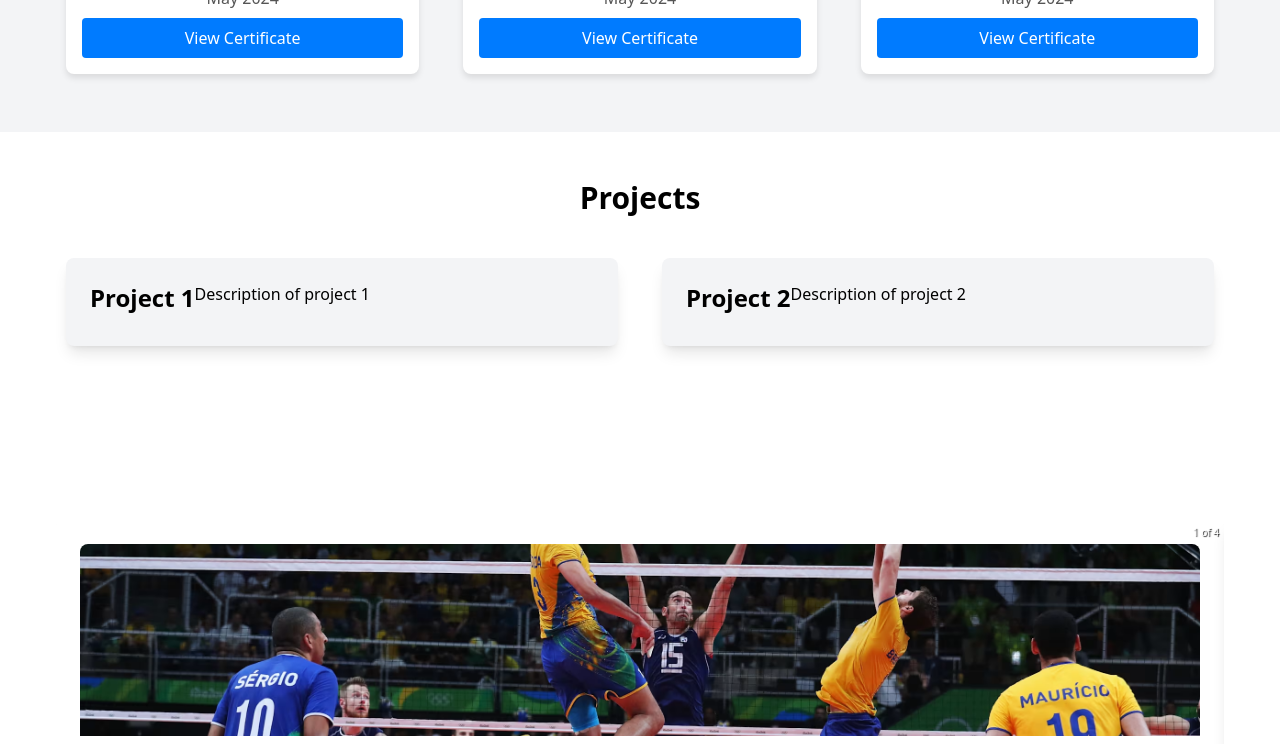
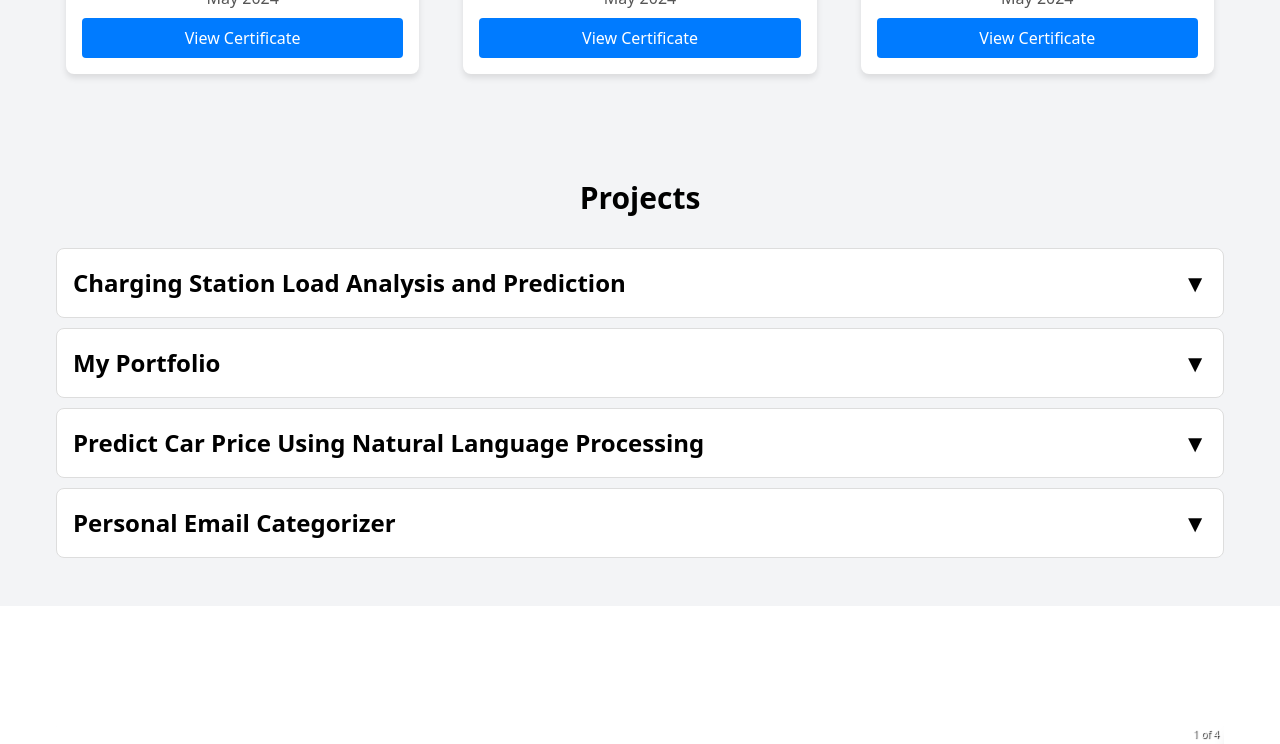
Before and after one commit to vr-23/portfolio, a React (Create React App) app: page / in a window 1280 px wide. Shown: the part 3200-3944 px from the top of the page. Built offline with nearby package versions, Linux system fonts and the light colour scheme.

Commit message:
added project details

```diff
--- a/src/Static/static.js
+++ b/src/Static/static.js
@@ -5,22 +5,23 @@ import vinxLogo from "../assets/vinxLogo.jpeg";
 
 export const certifications = [
   {
-      title: 'Azure Data Fundamentals',
-      issuer: 'Microsoft Certified',
-      date: 'May 2024',
-      certificateURL: 'https://www.linkedin.com/in/vishnu-vardhan-reddy-sudireddy-363839130/overlay/1716423106902/single-media-viewer/?profileId=ACoAACAo0bsBDIAyxSI8Hb46DwoGbNSZ2Ny6pbU',
+    title: "Azure Data Fundamentals",
+    issuer: "Microsoft Certified",
+    date: "May 2024",
+    certificateURL:
+      "https://www.linkedin.com/in/vishnu-vardhan-reddy-sudireddy-363839130/overlay/1716423106902/single-media-viewer/?profileId=ACoAACAo0bsBDIAyxSI8Hb46DwoGbNSZ2Ny6pbU",
   },
   {
-      title: 'SQL Advanced',
-      issuer: 'Hacker Rank',
-      date: 'May 2024',
-      certificateURL: 'https://www.hackerrank.com/certificates/0624bc9802aa',
+    title: "SQL Advanced",
+    issuer: "Hacker Rank",
+    date: "May 2024",
+    certificateURL: "https://www.hackerrank.com/certificates/0624bc9802aa",
   },
   {
-      title: 'Javascript',
-      issuer: 'Hacker Rank',
-      date: 'May 2024',
-      certificateURL: 'https://www.hackerrank.com/certificates/bd4f429e042b'
+    title: "Javascript",
+    issuer: "Hacker Rank",
+    date: "May 2024",
+    certificateURL: "https://www.hackerrank.com/certificates/bd4f429e042b",
   },
 ];
 
@@ -76,8 +77,7 @@ times by 30%. Improved data integrity and analytics capabilities by integrating
 Bitbucket, resulting in 25% faster delivery cycles and improved team efficiency.`,
 
       `Mentored 4 junior developers and oversaw QA teams, ensuring adherence to processes and improving project delivery
-timelines by 20%. Collaborated with non-technical professionals, achieving a high client satisfaction rate.`
-
+timelines by 20%. Collaborated with non-technical professionals, achieving a high client satisfaction rate.`,
     ],
   },
   {
@@ -93,8 +93,8 @@ to ensure seamless integration of hardware and software components.`,
       `Built an interactive and user-friendly webpage using React and Redux, focusing on responsive design and seamless
 user experience for managing home automation tasks. Implemented advanced state management, optimized
 performance, and enhanced UI/UX through intuitive controls and interactive elements. Conducted user testing and
-gathered feedback to refine the interface.`
-    ]
+gathered feedback to refine the interface.`,
+    ],
   },
   {
     company: "Archimaze",
@@ -107,7 +107,31 @@ gathered feedback to refine the interface.`
 UI, enhancing the interactive user experience. Conducted extensive testing and debugging to ensure application
 stability and performance.`,
       `Collaborated with the design team to implement intuitive and user-friendly interfaces. Utilized version control systems
-(e.g., Git) to manage code and track progress.`
-    ]
+(e.g., Git) to manage code and track progress.`,
+    ],
   },
 ];
+
+export const projects = [
+    {
+      title: 'Charging Station Load Analysis and Prediction',
+      description: `
+      As the number of electric vehicles (EVs) on the road continues to grow, the demand for charging stations is increasing, placing a significant burden on the electrical system. To address this challenge, it is essential to conduct thorough load analysis and prediction for charging stations. This research focuses on creating models that can accurately anticipate the energy consumption patterns of charging stations. The primary goal is to enable grid operators to better control electricity supply and optimize the energy usage of charging stations, reducing costs and alleviating strain on the power grid. Accurate load analysis and forecasting are crucial for the transition to a more sustainable and efficient transportation system.`,
+      githubLink: 'https://github.com/vr-23/big-data-data-science/tree/main/project-automobile-charging-station-load-analysis-prediction',
+    },
+    {
+      title: 'My Portfolio',
+      description: 'A UI Application build using ReactJs, Tailwind and deployed on netlify',
+      githubLink: 'https://github.com/vr-23/portfolio',
+    },
+    {
+      title: 'Predict Car Price Using Natural Language Processing',
+      description: 'This project leverages Natural Language Processing (NLP) and Machine Learning to predict car prices accurately. By utilizing a Random Forest Regressor, the model is trained on a rich dataset from Kaggle, containing car details such as make, model, year, mileage, and more. The project incorporates audio-to-text conversion and sentiment analysis to enhance user experience, allowing users to input car details verbally. Achieving an impressive R-squared score of 0.95, this innovative approach simplifies the car selling process, providing reliable price predictions and streamlining interactions with car sellers and buyers.',
+      githubLink: 'https://github.com/vr-23/natural_language_processing/tree/main/NLP%20-%20project%20-%20car%20price%20prediction',
+    },
+    {
+      title: 'Personal Email Categorizer',
+      description: 'In the rapidly digitalizing world, managing the surge of emails has become a significant challenge. The "Personal Email Categorizer" project addresses this by using supervised machine learning algorithms like Random Forest, Naïve Bayes, SVM, and Gradient Boosting to automatically classify emails based on their content. Utilizing a sample dataset from Gmail, the project achieved a high accuracy of 94.46% with the SVM linear model. This solution helps individuals maintain organized inboxes by automatically sorting important emails from the unnecessary ones. Future scope includes extending the categorizer to other email clients and personalized content extraction.',
+      githubLink: 'https://github.com/vr-23/mlproject/tree/main',
+    }
+  ];
--- /dev/null
+++ b/src/components/Projects/Projects.css
@@ -0,0 +1,69 @@
+/* Projects.css */
+
+/* Container for the accordion items */
+.accordion {
+    display: flex;
+    flex-direction: column;
+    gap: 10px;
+  }
+
+  /* Individual accordion item */
+  .accordion-item {
+    background-color: white;
+    border: 1px solid #ddd;
+    border-radius: 8px;
+    overflow: hidden;
+    transition: all 0.3s ease-in-out;
+    cursor: pointer;
+    padding: 16px;
+  }
+
+  /* Header for the accordion with title and toggle button */
+  .accordion-header {
+    display: flex;
+    justify-content: space-between;
+    align-items: center;
+  }
+
+  .accordion-title {
+    font-size: 1.5rem;
+    font-weight: bold;
+  }
+
+  .toggle-btn {
+    font-size: 1.5rem;
+    background: none;
+    border: none;
+    cursor: pointer;
+  }
+
+  /* Content section for the expanded accordion item */
+  .accordion-content {
+    margin-top: 16px;
+    text-align: left;
+  }
+
+  .accordion-content p {
+    margin-bottom: 8px;
+  }
+
+  .accordion-content ul {
+    list-style: disc inside;
+    padding-left: 20px;
+  }
+
+  .accordion-content ul li {
+    margin-bottom: 4px;
+  }
+
+  .github-link {
+    display: block;
+    margin-top: 8px;
+    color: #0366d6;
+    text-decoration: none;
+    font-weight: bold;
+  }
+
+  .github-link:hover {
+    text-decoration: underline;
+  }
--- a/src/components/Projects/Projects.js
+++ b/src/components/Projects/Projects.js
@@ -1,36 +1,43 @@
-import React from 'react'
-
-const projects = [
-  {
-    title: 'Project 1',
-    description: 'Description of project 1',
-  },
-  {
-    title: 'Project 2',
-    description: 'Description of project 2',
-  },
-  // Add more projects here
-]
+import React, { useState } from 'react';
+import './Projects.css'; // Import your CSS file for styling
+import { projects } from '../../Static/static'; // Adjust the import path as needed
 
 const Projects = () => {
+  const [expandedIndex, setExpandedIndex] = useState(null);
+
+  const handleToggle = (index) => {
+    setExpandedIndex(expandedIndex === index ? null : index);
+  };
+
   return (
-    <section id="projects" className="bg-white py-12">
+    <section id="projects" className="py-12 bg-gray-100">
       <div className="container mx-auto text-center">
         <h2 className="text-3xl font-bold mb-8">Projects</h2>
-        <div className="grid grid-cols-1 md:grid-cols-2 lg:grid-cols-3 gap-8">
+        <div className="accordion">
           {projects.map((project, index) => (
-            <div
-              key={index}
-              className="bg-gray-100 p-6 rounded-lg shadow-lg hover:shadow-xl transition-shadow duration-300"
-            >
-              <h3 className="text-2xl font-bold mb-2">{project.title}</h3>
-              <p>{project.description}</p>
+            <div key={index} className="accordion-item">
+              <div className="accordion-header" onClick={() => handleToggle(index)}>
+                <h3 className="accordion-title">{project.title}</h3>
+                <button className="toggle-btn">
+                  {expandedIndex === index ? '▲' : '▼'}
+                </button>
+              </div>
+              {expandedIndex === index && (
+                <div className="accordion-content">
+                  <p>{project.description}</p>
+                  {project.githubLink && (
+                    <a href={project.githubLink} target="_blank" rel="noopener noreferrer" className="github-link">
+                      View on GitHub
+                    </a>
+                  )}
+                </div>
+              )}
             </div>
           ))}
         </div>
       </div>
     </section>
-  )
-}
+  );
+};
 
-export default Projects
+export default Projects;
```
Lines whose indentation alone changed are shown as unchanged.
